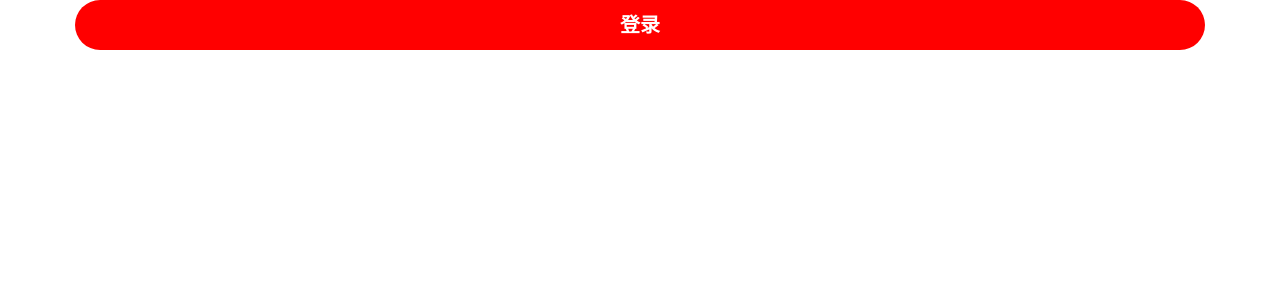
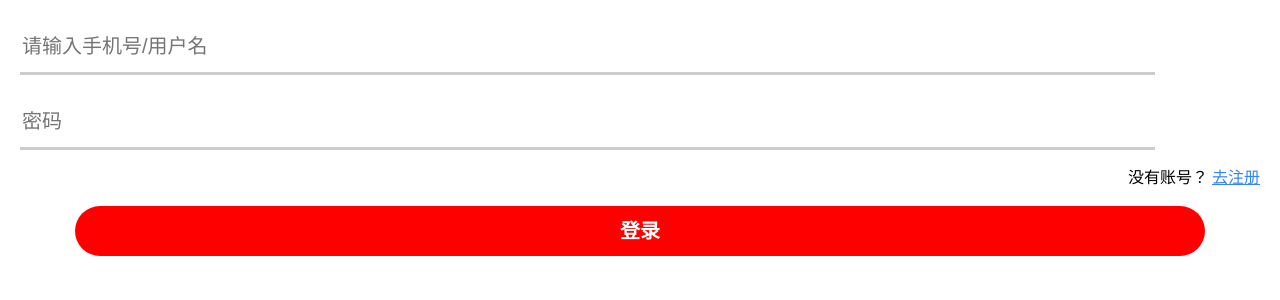
Before and after one commit to zhangliang19971013/heima_toutiao, a Vue app: page /#/login in a window 1280 px wide. Shown: the top 300 px of the page. Built offline with nearby package versions, Linux system fonts and the light colour scheme; a small style sheet from the web is missing.

Commit message:
04，完成文本框的封装，并且引入登录页面使用，完成基本静态页面

```diff
--- /dev/null
+++ b/src/components/hminput.vue
@@ -0,0 +1,27 @@
+<template>
+  <input type="text" class="input">
+</template>
+
+<script>
+export default {
+
+}
+</script>
+
+<style lang= 'less' scoped>
+.input {
+      width: 318*100vw/360;
+      height: 50px;
+      font-size: 20px;
+      line-height: 50px;
+      outline: none;
+      border: none;
+      border-bottom: 3px solid #ccc;
+}
+.red {
+    border-bottom: 3px solid red;
+}
+.green {
+    border-bottom: 3px solid green;
+}
+</style>
--- a/src/view/login.vue
+++ b/src/view/login.vue
@@ -1,27 +1,76 @@
 <template>
-  <div class="login">
-
-<hmbutton @click='handerclick'>登录</hmbutton>
-
+  <div id="app">
+    <div class="container">
+      <div class="close">
+        <span class="iconfont"></span>
+      </div>
+      <div class="logo">
+        <span class="iconfont iconnew"></span>
+      </div>
+      <div class="inputs">
+        <!-- 封装的文本框 -->
+        <!-- 用户名框 -->
+        <hminput placeholder="请输入手机号/用户名"></hminput>
+        <!-- 文本框 -->
+        <hminput placeholder="密码"></hminput>
+      </div>
+      <p class="tips">
+        没有账号？
+        <a href="#/register" class>去注册</a>
+      </p>
+      <!-- 封装的按钮 -->
+      <hmbutton @click="handerclick">登录</hmbutton>
+    </div>
   </div>
 </template>
 
 <script>
 // 引入按钮
-import hmbutton from '@/components/hmbutton'
+import hmbutton from '@/components/hmbutton';
+// 引入封装的文本框
+import hminput from '@/components/hminput.vue'
 export default {
   // 注册
   components: {
-    hmbutton
+    hmbutton, hminput
   },
   methods: {
     handerclick() {
-      console.log(111222333)
+      console.log(111222333);
     }
   }
-}
+};
 </script>
 
-<style>
-
+<style lang="less" scoped>
+// 登录页面的样式
+.container {
+  padding: 20px;
+}
+.close {
+  span {
+    font-size: 27 / 360 * 100vw;
+  }
+}
+.logo {
+  display: flex;
+  justify-content: center;
+  span {
+    display: block;
+    font-size: 126 / 360 * 100vw;
+    color: #d81e06;
+  }
+}
+.inputs {
+  input {
+    margin-bottom: 20px;
+  }
+}
+.tips {
+  text-align: right;
+  margin-bottom: 20px;
+ a {
+    color: #3385ff;
+  }
+}
 </style>
```
